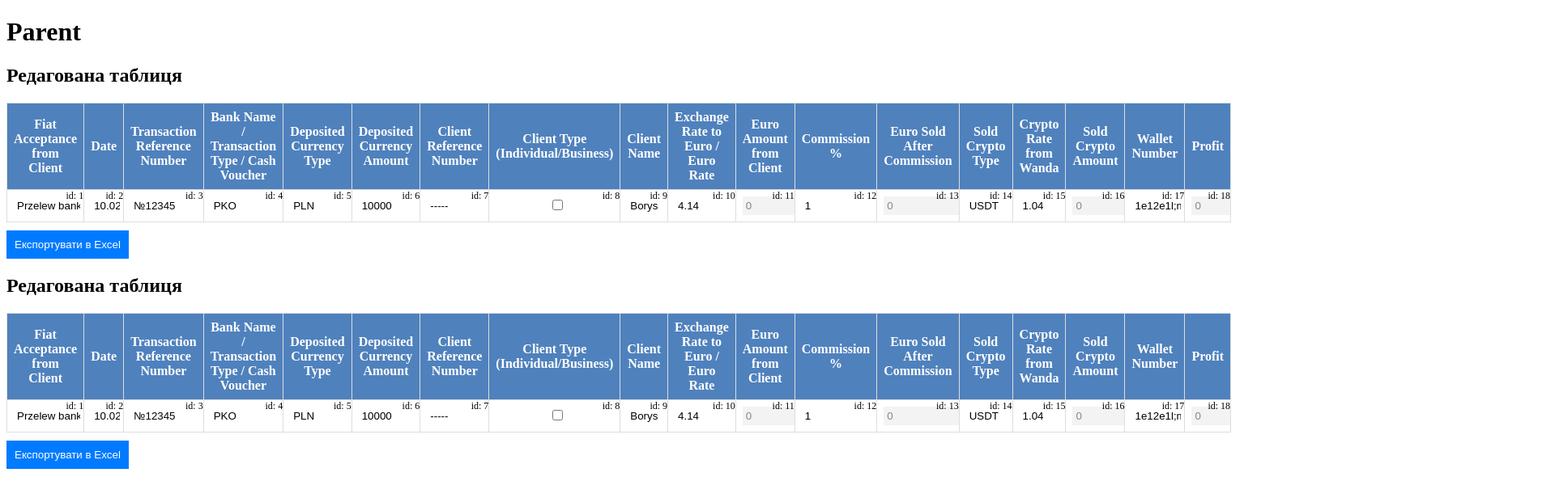
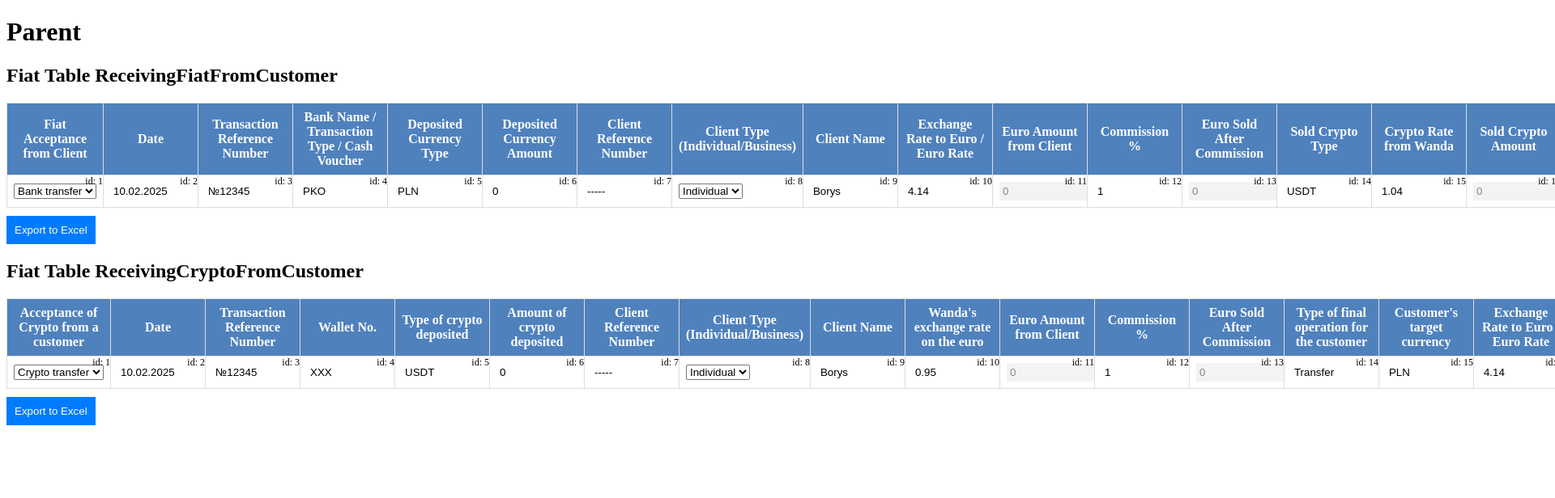
Before and after one commit to hel1yeah/table, a Vue app: page / in a window 1280 px wide. Shown: the top 616 px of the page at 81% size, 1920 px wide, since content can reach past the window. Built offline with nearby package versions, Linux system fonts and the light colour scheme.

Commit message:
create next table

```diff
--- a/package.json
+++ b/package.json
@@ -10,6 +10,7 @@
   "dependencies": {
     "core-js": "^3.8.3",
     "file-saver": "^2.0.5",
+    "js-big-decimal": "^2.2.0",
     "vue": "^3.2.13",
     "xlsx-js-style": "^1.2.0"
   },
--- a/src/App.vue
+++ b/src/App.vue
@@ -5,29 +5,56 @@
 			:tableData="mockDataLikeProps"
 			:tableName="'ReceivingFiatFromCustomer'"
 		/>
-		<HelloWorld :tableData="mockDataLikeProps" :tableName="'test'" />
+		<HelloWorld
+			:tableData="mockDataLikeProps2"
+			:tableName="'ReceivingCryptoFromCustomer'"
+		/>
 	</div>
 </template>
 
 <script setup>
 import HelloWorld from './components/HelloWorld.vue';
+import bigDecimal from 'js-big-decimal';
 import { reactive } from 'vue';
 
 const setDate = () => new Date().toLocaleDateString();
 
 const calculateRateFromPlnToEur = (divided, divisor) => {
-	return divided / divisor;
+	const dividedBD = new bigDecimal(divided);
+	const divisorBD = new bigDecimal(divisor);
+	return dividedBD.divide(divisorBD, 5).getValue(); // Ділення з точністю до 10 знаків після коми
+};
+
+const calculateRateFromEurToPln = (divided, divisor) => {
+	const dividedBD = new bigDecimal(divided);
+	const divisorBD = new bigDecimal(divisor);
+	return dividedBD.multiply(divisorBD).getValue(); // множення
 };
 
 const calculateCommission = (num, percent) => {
-	return num - (num * percent) / 100;
+	const numBD = new bigDecimal(num);
+	const percentBD = new bigDecimal(percent);
+	const commission = numBD.multiply(percentBD).divide(new bigDecimal(100), 10);
+	return numBD.subtract(commission).getValue(); // Віднімання комісії
 };
 
 const calculateEuroToUsdt = (num, percent) => {
-	return num * percent;
+	const numBD = new bigDecimal(num);
+	const percentBD = new bigDecimal(percent);
+	return numBD.multiply(percentBD).getValue(); // Множення
 };
+
+const calculateUsdtToEuro = (num, percent) => {
+	if (percent === 0) return 0;
+	const numBD = new bigDecimal(num);
+	const percentBD = new bigDecimal(percent);
+	return numBD.multiply(percentBD).getValue(); // Ділення
+};
+
 const calculateDifference = (num1, num2) => {
-	return num1 - num2;
+	const num1BD = new bigDecimal(num1);
+	const num2BD = new bigDecimal(num2);
+	return num1BD.subtract(num2BD).getValue(); // Віднімання
 };
 // const headers = ref([
 // 	'Fiat Acceptance from Client',
@@ -80,7 +107,8 @@ const mockDataLikeProps = reactive([
 		header: 'Fiat Acceptance from Client',
 		value: 'Przelew bankowy',
 		noEditable: false,
-		input_type: 'text',
+		input_type: 'select',
+		select_options: ['Bank transfer', 'Cash', 'Voucher'],
 		action: null,
 	},
 	{
@@ -118,27 +146,29 @@ const mockDataLikeProps = reactive([
 	{
 		id: 6,
 		header: 'Deposited Currency Amount',
-		value: 10000,
+		value: 0,
 		noEditable: false,
 		input_type: 'number',
 		action: calculateRateFromPlnToEur,
 		dependsOn: [6, 10],
 		target: 11,
+		focus: true,
 	},
 	{
 		id: 7,
 		header: 'Client Reference Number',
 		value: '-----',
 		noEditable: false,
-		input_type: 'string',
+		input_type: 'text',
 		action: null,
 	},
 	{
 		id: 8,
 		header: 'Client Type (Individual/Business)',
-		value: 'indywidualny',
+		value: 'Individual',
 		noEditable: false,
-		input_type: 'checkbox',
+		input_type: 'select',
+		select_options: ['Individual', 'business'],
 		action: null,
 	},
 	{
@@ -259,4 +289,203 @@ const mockDataLikeProps = reactive([
 	// 	input_type: 'number',
 	// },
 ]);
+
+const mockDataLikeProps2 = reactive([
+	{
+		id: 1,
+		header: 'Acceptance of Crypto from a customer',
+		value: 'Crypto transfer',
+		noEditable: false,
+		input_type: 'select',
+		select_options: ['Crypto transfer'],
+		action: null,
+	},
+	{
+		id: 2,
+		header: 'Date',
+		value: '10.02.2025',
+		noEditable: false,
+		input_type: 'text',
+		action: setDate, // Функція для @click
+	},
+	{
+		id: 3,
+		header: 'Transaction Reference Number',
+		value: '№12345',
+		noEditable: false,
+		input_type: 'text',
+		action: null,
+	},
+	{
+		id: 4,
+		header: 'Wallet No.',
+		value: 'XXX',
+		noEditable: false,
+		input_type: 'text',
+		action: null,
+	},
+	{
+		id: 5,
+		header: 'Type of crypto deposited',
+		value: 'USDT',
+		noEditable: false,
+		input_type: 'text',
+		action: null,
+	},
+	{
+		id: 6,
+		header: 'Amount of crypto deposited',
+		value: 0,
+		noEditable: false,
+		input_type: 'number',
+		action: calculateUsdtToEuro,
+		dependsOn: [6, 10],
+		target: 11,
+		focus: true,
+	},
+	{
+		id: 7,
+		header: 'Client Reference Number',
+		value: '-----',
+		noEditable: false,
+		input_type: 'text',
+		action: null,
+	},
+	{
+		id: 8,
+		header: 'Client Type (Individual/Business)',
+		value: 'Individual',
+		noEditable: false,
+		input_type: 'select',
+		select_options: ['Individual', 'business'],
+		action: null,
+	},
+	{
+		id: 9,
+		header: 'Client Name',
+		value: 'Borys',
+		noEditable: false,
+		input_type: 'text',
+		action: null,
+	},
+	{
+		id: 10,
+		header: "Wanda's exchange rate on the euro",
+		value: 0.95,
+		noEditable: false,
+		input_type: 'number',
+		action: calculateUsdtToEuro,
+		dependsOn: [6, 10],
+		target: 11,
+	},
+	{
+		id: 11,
+		header: 'Euro Amount from Client',
+		value: 0,
+		noEditable: true,
+		input_type: 'number',
+		action: calculateCommission,
+		dependsOn: [11, 12],
+		target: 13,
+	},
+	{
+		id: 12,
+		header: 'Commission %',
+		value: 1,
+		noEditable: false,
+		input_type: 'number',
+		action: calculateCommission,
+		dependsOn: [11, 12],
+		target: 13,
+	},
+	{
+		id: 13,
+		header: 'Euro Sold After Commission',
+		value: 0,
+		noEditable: true,
+		input_type: 'number',
+		action: calculateRateFromEurToPln,
+		dependsOn: [13, 17],
+		target: 18,
+	},
+	{
+		id: 14,
+		header: 'Type of final operation for the customer',
+		value: 'Transfer',
+		noEditable: false,
+		input_type: 'text',
+		action: null,
+	},
+	{
+		id: 15,
+		header: "Customer's target currency",
+		value: 'PLN',
+		noEditable: false,
+		input_type: 'text',
+		action: null,
+	},
+	{
+		id: 16,
+		header: 'Exchange Rate to Euro / Euro Rate',
+		value: 4.14,
+		noEditable: false,
+		input_type: 'number',
+		action: calculateRateFromEurToPln,
+		dependsOn: [13, 16],
+		target: 17,
+	},
+	{
+		id: 17,
+		header: 'Quantity of target currency',
+		value: 0,
+		noEditable: true,
+		input_type: 'number',
+		action: null,
+	},
+	{
+		id: 18,
+		header: 'Customer account number',
+		value: 'account number',
+		noEditable: false,
+		input_type: 'text',
+		action: null,
+	},
+	{
+		id: 19,
+		header: 'Euro profit',
+		value: 0,
+		noEditable: true,
+		input_type: 'number',
+		action: calculateDifference,
+		dependsOn: [11, 13],
+		target: 19,
+	},
+	// {
+	// 	id: 4,
+	// 	header: 'num 1',
+	// 	value: 10,
+	// 	noEditable: false,
+	// 	input_type: 'number',
+	// 	action: sumFunction, // Функція для @input
+	// 	dependsOn: [3, 4],
+	// 	target: 5,
+	// },
+	// {
+	// 	id: 5,
+	// 	header: 'num 2',
+	// 	value: 20,
+	// 	noEditable: false,
+	// 	input_type: 'number',
+	// 	action: sumFunction, // Функція для @input
+	// 	dependsOn: [3, 4],
+	// 	target: 5,
+	// },
+	// {
+	// 	id: 5,
+	// 	header: 'sum 1 & 2',
+	// 	value: 0,
+	// 	noEditable: true,
+	// 	input_type: 'number',
+	// },
+]);
 </script>
--- a/src/components/HelloWorld.vue
+++ b/src/components/HelloWorld.vue
@@ -1,6 +1,6 @@
 <template>
 	<div class="p-4">
-		<h2 class="text-lg font-bold mb-4">Редагована таблиця</h2>
+		<h2 class="text-lg font-bold mb-4">Fiat Table {{ props.tableName }}</h2>
 
 		<!-- Таблиця -->
 		<table class="border-collapse border w-full">
@@ -16,19 +16,32 @@
 					<td v-for="(row, rowIndex) in props.tableData" :key="rowIndex">
 						<span>id: {{ row.id }}</span>
 						<input
+							v-if="row.input_type === 'text' || row.input_type === 'number'"
 							:type="row.input_type"
 							v-model="row.value"
 							:disabled="row.noEditable"
 							@input="handleInput(row)"
 							@click="handleClick(row)"
+							:focus="row.focus"
 						/>
+						<select
+							v-else-if="row.input_type === 'select' && row.select_options"
+						>
+							<option
+								v-for="option in row.select_options"
+								:value="option"
+								:key="option"
+							>
+								{{ option }}
+							</option>
+						</select>
 					</td>
 				</tr>
 			</tbody>
 		</table>
 
 		<!-- Кнопка експорту -->
-		<button @click="exportToExcel">Експортувати в Excel</button>
+		<button @click="exportToExcel">Export to Excel</button>
 	</div>
 </template>
 
@@ -183,6 +196,7 @@ th {
 	color: white;
 	font-weight: bold;
 	text-align: center;
+	min-width: 100px;
 }
 input {
 	width: 100%;
@@ -205,69 +219,3 @@ button:hover {
 	background-color: #0056b3;
 }
 </style>
-
-<!-- <template>
-	<div class="p-4">
-		<h1>Parent</h1>
-		<HelloWorld :tableData="mockDataLikeProps" />
-	</div>
-</template>
-
-<script setup>
-import HelloWorld from './components/HelloWorld.vue';
-import { reactive } from 'vue';
-
-// Функції для обчислень
-const sumFunction = (values) =>
-	values.reduce((sum, val) => sum + Number(val), 0);
-
-// Функція для встановлення нової дати
-const setDate = () => new Date().toLocaleDateString();
-
-const mockDataLikeProps = reactive([
-	{
-		id: 1,
-		header: 'Fiat Acceptance from Client',
-		value: 'Przelew bankowy',
-		noEditable: false,
-		input_type: 'text',
-		action: null,
-	},
-	{
-		id: 2,
-		header: 'Date',
-		value: '10.02.2025',
-		noEditable: false,
-		input_type: 'text',
-		action: setDate, // Функція для @click
-	},
-	{
-		id: 3,
-		header: 'num 1',
-		value: 10,
-		noEditable: false,
-		input_type: 'number',
-		action: sumFunction, // Функція для @input
-		dependsOn: [3, 4],
-		target: 5,
-	},
-	{
-		id: 4,
-		header: 'num 2',
-		value: 20,
-		noEditable: false,
-		input_type: 'number',
-		action: sumFunction, // Функція для @input
-		dependsOn: [3, 4],
-		target: 5,
-	},
-	{
-		id: 5,
-		header: 'sum 1 & 2',
-		value: 0,
-		noEditable: true,
-		input_type: 'number',
-	},
-]);
-</script>
- -->
```
Also changed, not shown: 1 other file (tests, documents, lock files or other folders).
